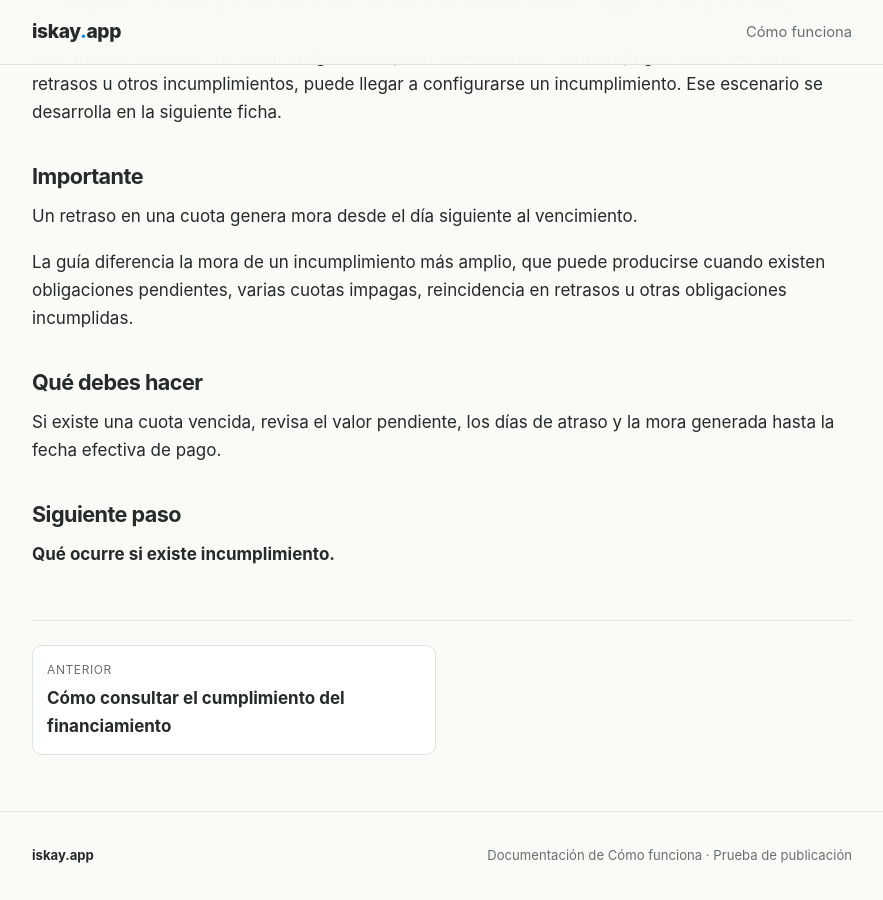
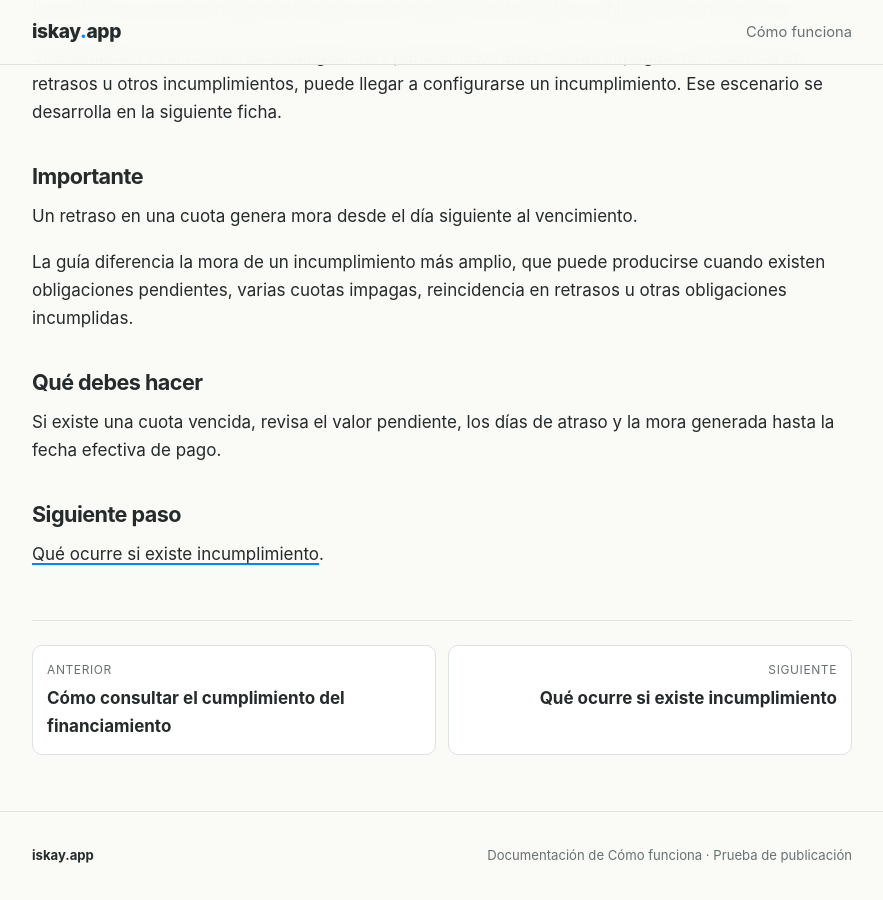
Before and after one commit to iskayApp/como-funciona, a Jekyll site: the page built from ideas/financiamiento-reembolsable/promotores/06-cumple-y-da-seguimiento/30-que-ocurre-si-te-retrasas-en-una-cuota.md, in a window 1280 px wide and 900 px high, scrolled down 1339 px. Shown: the whole window, without its empty margins (198-1081 px from the left). Built offline with Jekyll 4.4.1, drawn with Linux system fonts in a browser that asks for light colours; some of the changed lines change nothing that is shown.

Commit message:
docs: enlazar ficha 30 con ficha 31

```diff
--- a/ideas/financiamiento-reembolsable/promotores/06-cumple-y-da-seguimiento/30-que-ocurre-si-te-retrasas-en-una-cuota.md
+++ b/ideas/financiamiento-reembolsable/promotores/06-cumple-y-da-seguimiento/30-que-ocurre-si-te-retrasas-en-una-cuota.md
@@ -14,6 +14,8 @@ status: "Borrador para revisión"
 reviewed: "2026-11-01"
 prev_url: /financiamiento-reembolsable/promotores/cumple-y-da-seguimiento/como-consultar-el-cumplimiento-del-financiamiento/
 prev_title: "Cómo consultar el cumplimiento del financiamiento"
+next_url: /financiamiento-reembolsable/promotores/cumple-y-da-seguimiento/que-ocurre-si-existe-incumplimiento/
+next_title: "Qué ocurre si existe incumplimiento"
 ---
 
 # Qué ocurre si te retrasas en una cuota
@@ -70,4 +72,4 @@ Si existe una cuota vencida, revisa el valor pendiente, los días de atraso y la
 
 ## Siguiente paso
 
-**Qué ocurre si existe incumplimiento.**
+[Qué ocurre si existe incumplimiento]({{ '/financiamiento-reembolsable/promotores/cumple-y-da-seguimiento/que-ocurre-si-existe-incumplimiento/' | relative_url }}).
```
